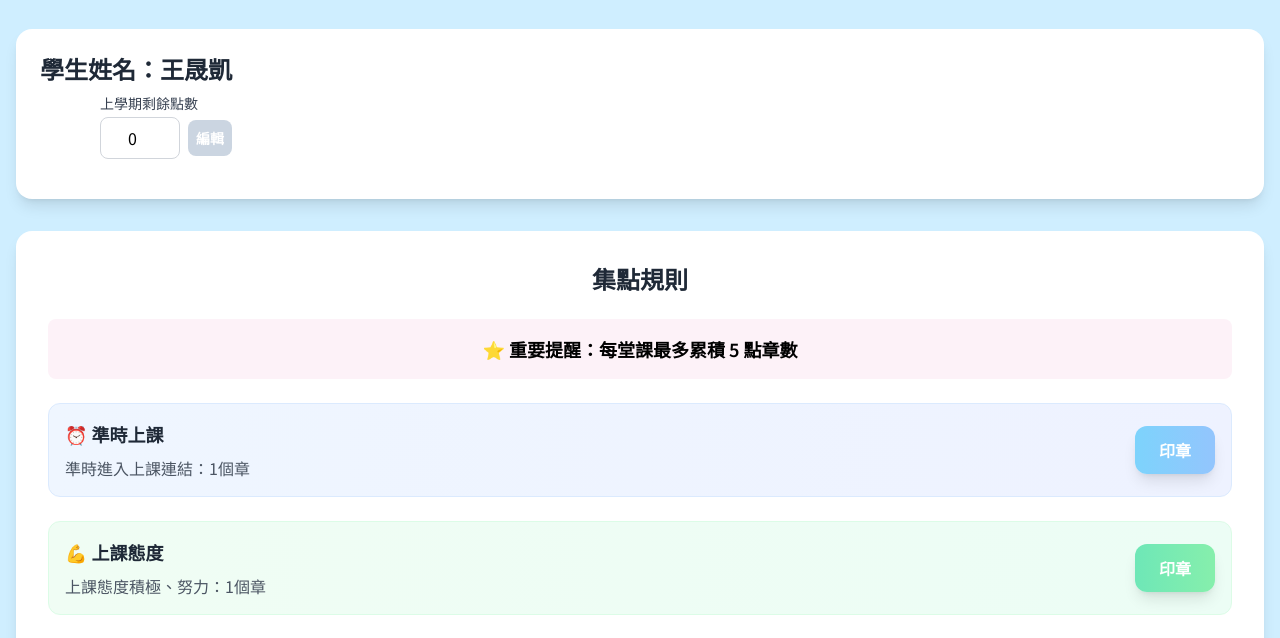
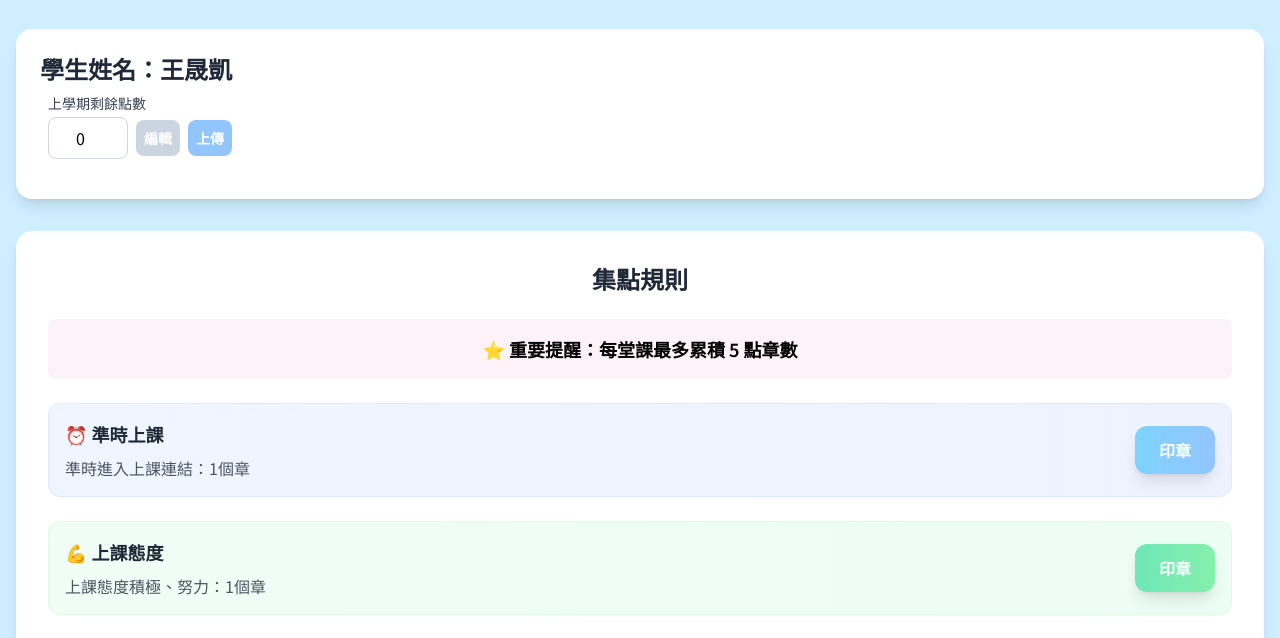
Before and after one commit to bcy3010-tech/Stamp-2, a plain HTML site: page index.html in a window 1280 px wide. Shown: the part 123-761 px from the top of the page. Drawn offline with nearby package versions, Linux system fonts and the light colour scheme.

Commit message:
Update index.html

```diff
--- a/index.html
+++ b/index.html
@@ -261,6 +261,10 @@
   <button onclick="showPasswordModal()"
           class="bg-slate-300 hover:bg-slate-400 text-white px-2 py-2 rounded-lg text-sm font-semibold transition-colors">
     編輯
+  </button>
+  <button onclick="uploadCurrentData()"
+          class="bg-blue-300 hover:bg-blue-400 text-white px-2 py-2 rounded-lg text-sm font-semibold transition-colors">
+    上傳
   </button>
 </div>
             </div>
@@ -1625,6 +1629,25 @@ function verifyPassword() {
     }, 30000);
     // ===== 你的 JavaScript Code 結束 =====
   </script>
+<script>
+async function uploadCurrentData() {
+    if (!currentStudentData.studentName) {
+        alert('請先選擇學生！');
+        return;
+    }
+
+    try {
+        await saveToFirebase();
+        showFeedback(`${currentStudentData.studentName}的資料已上傳到雲端！`);
+    } catch (error) {
+        showFeedback('上傳失敗，請檢查網路連線', 'error');
+        console.error('Firebase上傳錯誤:', error);
+    }
+}
+
+// 將函數加入全域可用
+window.uploadCurrentData = uploadCurrentData;
+</script>
 
 
 <script>(function(){function c(){var b=a.contentDocument||a.contentWindow.document;if(b){var d=b.createElement('script');d.innerHTML="window.__CF$cv$params={r:'97e2aa81a32b6c01',t:'MTc1NzcxNDMwNC4wMDAwMDA='};var a=document.createElement('script');a.nonce='';a.src='/cdn-cgi/challenge-platform/scripts/jsd/main.js';document.getElementsByTagName('head')[0].appendChild(a);";b.getElementsByTagName('head')[0].appendChild(d)}}if(document.body){var a=document.createElement('iframe');a.height=1;a.width=1;a.style.position='absolute';a.style.top=0;a.style.left=0;a.style.border='none';a.style.visibility='hidden';document.body.appendChild(a);if('loading'!==document.readyState)c();else if(window.addEventListener)document.addEventListener('DOMContentLoaded',c);else{var e=document.onreadystatechange||function(){};document.onreadystatechange=function(b){e(b);'loading'!==document.readyState&&(document.onreadystatechange=e,c())}}}})();</script></body>
```
Lines whose indentation alone changed are shown as unchanged.
